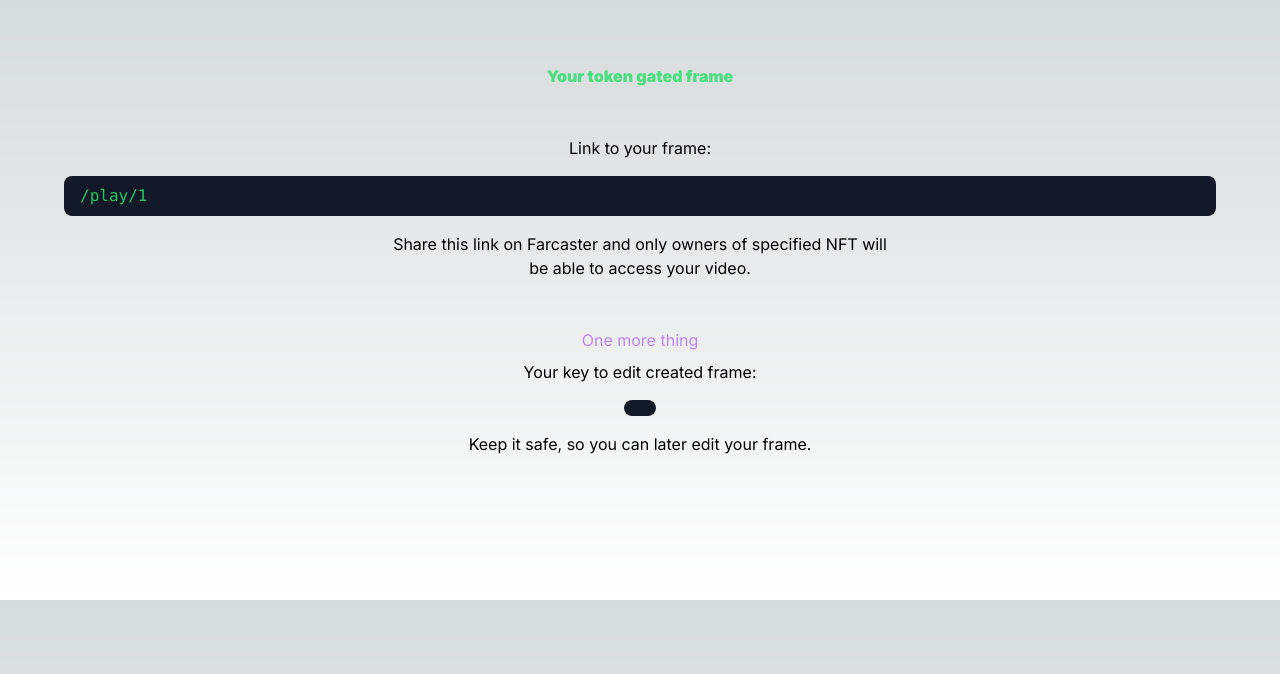
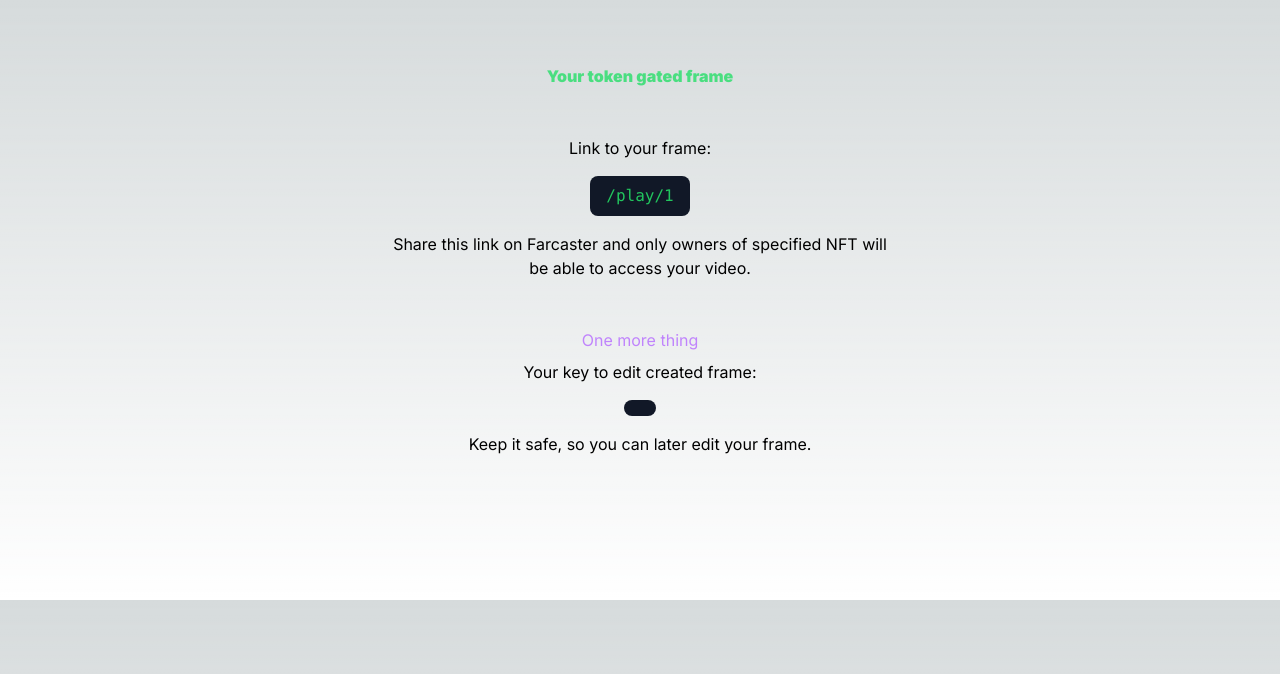
Before and after one commit to nikitattt/fc-livepeer, a Next.js app: page /create/1 in a window 1280 px wide. Shown: the top 674 px of the page. Built offline with nearby package versions, Linux system fonts and the light colour scheme.

Commit message:
Update link to frame in create page

```diff
--- a/src/app/create/[id]/page.tsx
+++ b/src/app/create/[id]/page.tsx
@@ -8,7 +8,7 @@ export default function Home({ params }: { params: { id: string } }) {
       <div className="flex flex-col">
         <p className="font-black text-green-400">Your token gated frame</p>
         <p className="mt-12 max-w-lg mx-auto">Link to your frame:</p>
-        <div className="px-4 py-2 mt-4 w-full mx-auto bg-gray-900 rounded-lg">
+        <div className="px-4 py-2 mt-4 w-full lg:w-max mx-auto bg-gray-900 rounded-lg">
           <p className="font-mono text-green-500 break-all flex whitespace-pre-wrap">
             {process.env.HOST}/play/{shareId}
           </p>
--- a/src/app/create/page.tsx
+++ b/src/app/create/page.tsx
@@ -34,7 +34,7 @@ export default function Home() {
 
     await redisClient.set(shareId, JSON.stringify(dataToStore))
 
-    redirect(`/create/${shareId}?editId=${editId}`)
+    redirect(`/create/${shareId}_${editId}`)
   }
 
   return (
```
